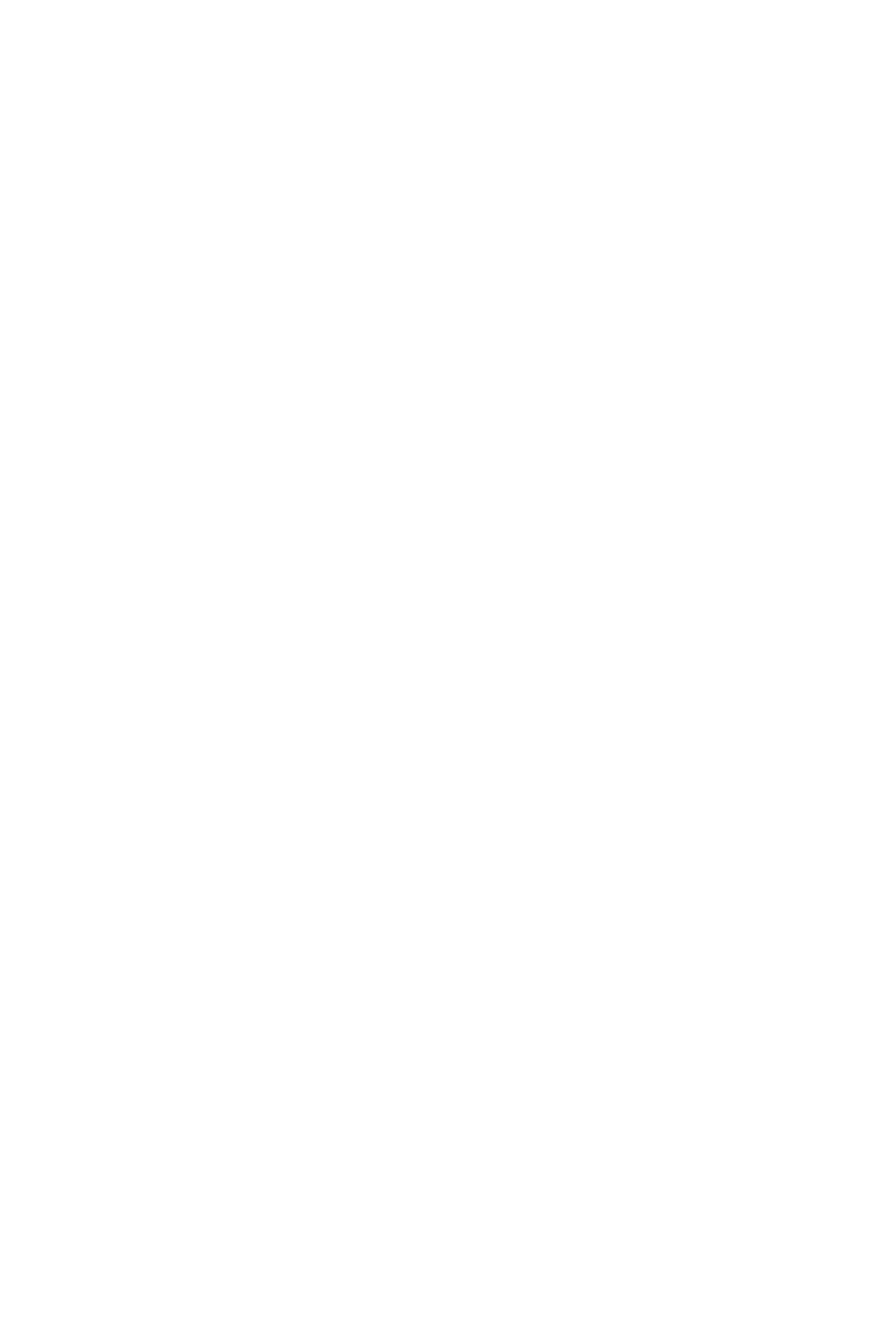
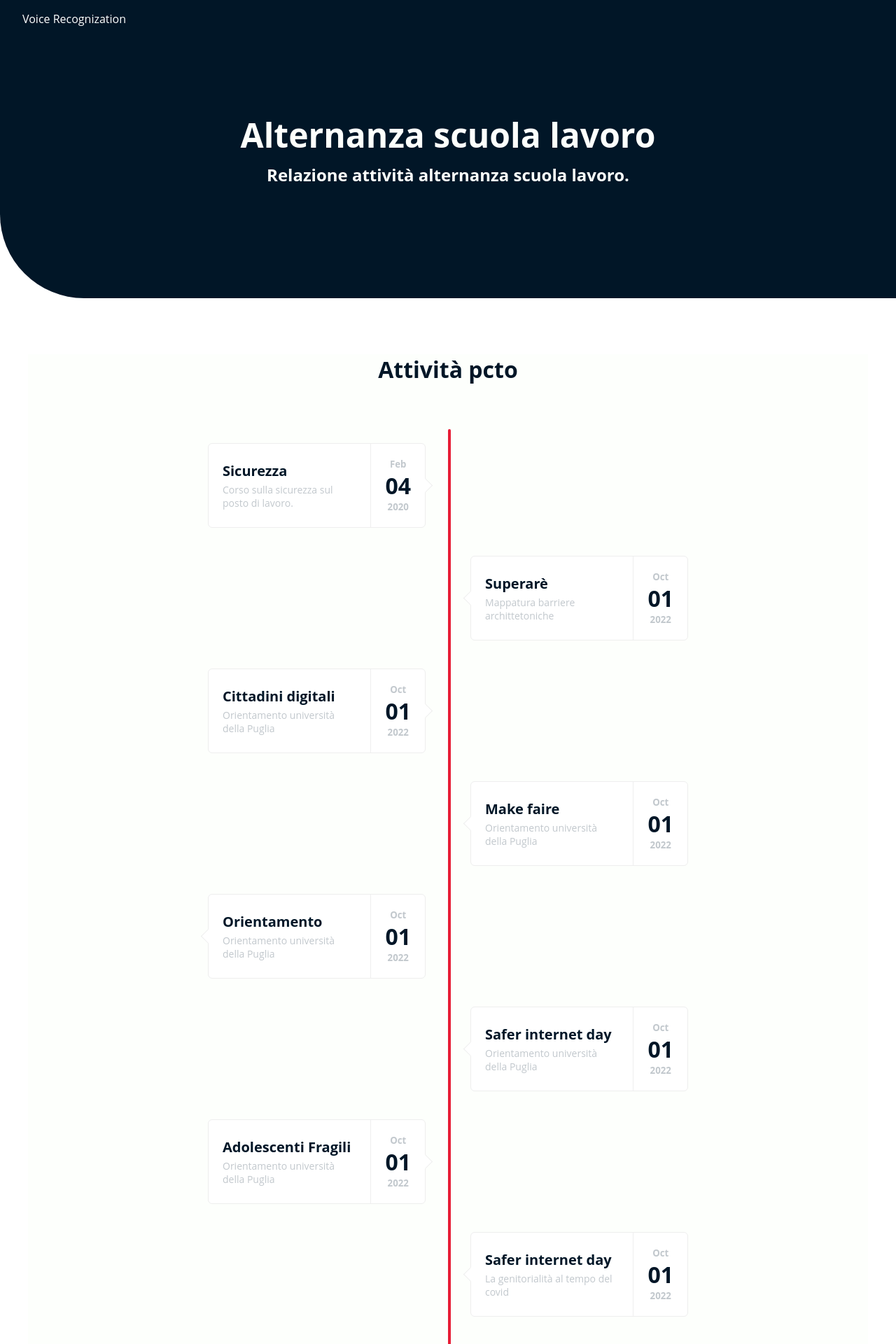
Before and after one commit to MicheleDellaquila/Voice_recognization, a React (Create React App) app: page /Alternanza-scuola-lavoro in a window 1280 px wide. Before the commit this address had no page. Shown: the top 1920 px of the page at 70% size. Before the commit the page ends 800 px from the top, so only its background shows below. Built offline with nearby package versions, Linux system fonts and the light colour scheme.

Commit message:
pcto page

```diff
--- a/src/App.js
+++ b/src/App.js
@@ -1,12 +1,14 @@
 import React from 'react';
 import { BrowserRouter, Routes, Route } from 'react-router-dom';
 import Home from './Pages/Home/Home';
+import Pcto from './Pages/Pcto/Pcto';
 
 const App = () => {
   return (
     <BrowserRouter>
       <Routes>
         <Route path='/' element={<Home />} />
+        <Route path='/Alternanza-scuola-lavoro' element={<Pcto />} />
       </Routes>
     </BrowserRouter>
   );
--- /dev/null
+++ b/src/Components/CardActivities/CardActivities.js
@@ -0,0 +1,18 @@
+import React from 'react';
+import './CardActivities.scss';
+
+export const CardActivities = ({ title, description, month, day, year, direction }) => {
+  return (
+    <div className={`CardActivities CardActivities--${direction}`}>
+      <div className='p-5'>
+        <h1 className='CardActivities__title'>{title}</h1>
+        <h4 className='CardActivities__subtitle'>{description}</h4>
+      </div>
+      <div className='CardActivities__date p-5'>
+        <h5 className='CardActivities__date-month'>{month}</h5>
+        <h1 className='CardActivities__date-day'>{day}</h1>
+        <h5 className='CardActivities__date-year'>{year}</h5>
+      </div>
+    </div>
+  );
+};
--- /dev/null
+++ b/src/Components/CardActivities/CardActivities.scss
@@ -0,0 +1,66 @@
+.CardActivities {
+  position: relative;
+  display: flex;
+  align-items: center;
+  background-color: #ffffff;
+  border: 1px solid #eeeeee;
+  border-radius: 6px;
+
+  &__title {
+    font-size: 1.25rem;
+    color: #011627;
+    font-weight: 700;
+  }
+
+  &__subtitle {
+    font-size: 0.875rem;
+    color: #c2c8cd;
+    font-weight: 400;
+    margin-top: 0.25rem;
+  }
+
+  &__date {
+    border-left: 1px solid #eeeeee;
+
+    &-month {
+      text-align: center;
+      color: #c2c8cd;
+      font-weight: bold;
+    }
+
+    &-day {
+      color: #011627;
+      font-weight: 700;
+    }
+
+    &-year {
+      text-align: center;
+      color: #c2c8cd;
+      font-weight: bold;
+    }
+  }
+
+  &--left::after {
+    content: '';
+    position: absolute;
+    left: -8px;
+    width: 15px;
+    height: 15px;
+    background-color: #ffffff;
+    border-bottom: 1px solid #eeeeee;
+    border-left: 1px solid #eeeeee;
+    transform: rotate(45deg);
+  }
+
+  &--right::after {
+    content: '';
+    position: absolute;
+    right: -8px;
+    width: 15px;
+    height: 15px;
+    background-color: #ffffff;
+    border-top: 1px solid #eeeeee;
+    border-right: 1px solid #eeeeee;
+    transform: rotate(45deg);
+  }
+}
--- /dev/null
+++ b/src/Containers/Activities/Activities.js
@@ -0,0 +1,127 @@
+import React from 'react';
+import { CardActivities } from '../../Components/CardActivities/CardActivities';
+import './Activities.scss';
+
+const Activities = () => {
+  return (
+    <div className='Activities container'>
+      <h1 className='Activities__title'>Attività pcto</h1>
+      <div className='flex mt-16'>
+        <ul className='Activities__list col-lg-8 mx-auto'>
+          <li className='Activities__item'>
+            <CardActivities
+              title='Sicurezza'
+              description='Corso sulla sicurezza sul posto di lavoro.'
+              month='Feb'
+              day='04'
+              year='2020'
+              direction='right'
+            />
+          </li>
+          <li className='Activities__item'>
+            <CardActivities
+              title='Superarè'
+              description='Mappatura barriere archittetoniche'
+              month='Oct'
+              day='01'
+              year='2022'
+              direction='left'
+            />
+          </li>
+          <li className='Activities__item'>
+            <CardActivities
+              title='Cittadini digitali'
+              description='Orientamento università della Puglia'
+              month='Oct'
+              day='01'
+              year='2022'
+              direction='right'
+            />
+          </li>
+          <li className='Activities__item'>
+            <CardActivities
+              title='Make faire'
+              description='Orientamento università della Puglia'
+              month='Oct'
+              day='01'
+              year='2022'
+              direction='left'
+            />
+          </li>
+          <li className='Activities__item'>
+            <CardActivities
+              title='Orientamento'
+              description='Orientamento università della Puglia'
+              month='Oct'
+              day='01'
+              year='2022'
+              direction='left'
+            />
+          </li>
+          <li className='Activities__item'>
+            <CardActivities
+              title='Safer internet day'
+              description='Orientamento università della Puglia'
+              month='Oct'
+              day='01'
+              year='2022'
+              direction='left'
+            />
+          </li>
+          <li className='Activities__item'>
+            <CardActivities
+              title='Adolescenti Fragili'
+              description='Orientamento università della Puglia'
+              month='Oct'
+              day='01'
+              year='2022'
+              direction='right'
+            />
+          </li>
+          <li className='Activities__item'>
+            <CardActivities
+              title='Safer internet day'
+              description='La genitorialità al tempo del covid'
+              month='Oct'
+              day='01'
+              year='2022'
+              direction='left'
+            />
+          </li>
+          <li className='Activities__item'>
+            <CardActivities
+              title='Salone dello studente'
+              description='La genitorialità al tempo del covid'
+              month='Oct'
+              day='01'
+              year='2022'
+              direction='right'
+            />
+          </li>
+          <li className='Activities__item'>
+            <CardActivities
+              title='Biblioteca'
+              description='La genitorialità al tempo del covid'
+              month='Oct'
+              day='01'
+              year='2022'
+              direction='left'
+            />
+          </li>
+          <li className='Activities__item'>
+            <CardActivities
+              title='Biblioteca'
+              description='Giornata della memoria'
+              month='Oct'
+              day='01'
+              year='2022'
+              direction='right'
+            />
+          </li>
+        </ul>
+      </div>
+    </div>
+  );
+};
+
+export default Activities;
--- /dev/null
+++ b/src/Containers/Activities/Activities.scss
@@ -0,0 +1,36 @@
+.Activities {
+  position: relative;
+  background-color: #fdfffc;
+
+  &__title {
+    text-align: center;
+    color: #011627;
+    font-weight: bold;
+    font-size: 2rem;
+  }
+
+  &__list {
+    position: relative;
+
+    &::after {
+      content: '';
+      position: absolute;
+      top: 0;
+      left: 50%;
+      height: 100%;
+      border: 2px solid #e71d36;
+      border-radius: 12px;
+    }
+  }
+
+  &__item {
+    display: flex;
+    width: 50%;
+    padding: 1.25rem 2rem;
+
+    &:nth-child(even) {
+      margin-left: auto;
+      justify-content: flex-end;
+    }
+  }
+}
--- a/src/Containers/Header/Header.js
+++ b/src/Containers/Header/Header.js
@@ -1,10 +1,13 @@
 import React from 'react';
 import './Header.scss';
+import { Link } from 'react-router-dom';
 
 const Header = () => {
   return (
-    <header className='Header container'>
-      <h1 className='Header__title'>Vocal recognition</h1>
+    <header className='Header'>
+      <Link to='/' className='Header__link'>
+        Voice Recognization
+      </Link>
     </header>
   );
 };
--- a/src/Containers/Header/Header.scss
+++ b/src/Containers/Header/Header.scss
@@ -1,9 +1,10 @@
 .Header {
-  padding: 1rem;
+  position: absolute;
+  z-index: 1;
+  padding: 1rem 2rem;
+  width: 100%;
 
-  &__title {
-    font-size: 1.25rem;
-    font-weight: 400;
-    color: #f8f9fa;
+  &__link {
+    color: #ffffff;
   }
 }
--- a/src/Pages/Home/Home.js
+++ b/src/Pages/Home/Home.js
@@ -7,6 +7,8 @@ import Italiano from '../../Assets/Images/Italiano.jpg';
 import ReactJS from '../../Assets/Images/React js.jpg';
 import Web from '../../Assets/Images/Web 2.0.jpg';
 import Storia from '../../Assets/Images/Storia.jpeg';
+import Gestione from '../../Assets/Images/Gestione.png';
+import Informatica from '../../Assets/Images/Informatica.jpeg';
 import { motion } from 'framer-motion/dist/framer-motion';
 
 const Home = () => {
@@ -61,7 +63,11 @@ const Home = () => {
             />
           </div>
           <div className='Home__carousel-item'>
-            <SchoolObject backgroundImage={Image} title='Italiano' description='ciao' />
+            <SchoolObject
+              backgroundImage={Informatica}
+              title='Informatica'
+              description='Descrizione e spiegazione di una base dati'
+            />
           </div>
           <div className='Home__carousel-item'>
             <SchoolObject
@@ -81,7 +87,11 @@ const Home = () => {
             <SchoolObject backgroundImage={Image} title='Italiano' description='ciao' />
           </div>
           <div className='Home__carousel-item'>
-            <SchoolObject backgroundImage={Image} title='Italiano' description='ciao' />
+            <SchoolObject
+              backgroundImage={Gestione}
+              title='Gestione'
+              description='Spiegazione di un organigramma / costruzione progetto'
+            />
           </div>
         </motion.div>
       </motion.div>
--- a/src/Pages/Home/Home.scss
+++ b/src/Pages/Home/Home.scss
@@ -11,7 +11,7 @@
     color: #f1f1f1;
     position: absolute;
     font-size: 80px;
-    top: -47px;
+    top: -36px;
     left: -30px;
     z-index: -1;
   }
--- /dev/null
+++ b/src/Pages/Pcto/Pcto.js
@@ -0,0 +1,24 @@
+import React from 'react';
+import Cover from '../../Reusable/Cover/Cover';
+import Header from '../../Containers/Header/Header';
+import Activities from '../../Containers/Activities/Activities';
+
+const Pcto = () => {
+  return (
+    <div className='relative'>
+      <div className='relative'>
+        <Header />
+        <Cover
+          title='Alternanza scuola lavoro'
+          subtitle='Relazione attività alternanza scuola lavoro.'
+          backgroundColor='#011627'
+        />
+      </div>
+      <main className='py-20'>
+        <Activities />
+      </main>
+    </div>
+  );
+};
+
+export default Pcto;
--- /dev/null
+++ b/src/Reusable/Cover/Cover.js
@@ -0,0 +1,18 @@
+import React from 'react';
+import './Cover.scss';
+
+const Cover = ({ title, subtitle, backgroundColor }) => {
+  return (
+    <div
+      className='Cover'
+      style={{
+        backgroundColor: backgroundColor,
+      }}
+    >
+      <h1 className='Cover__title'>{title}</h1>
+      <h2 className='Cover__subtitle'>{subtitle}</h2>
+    </div>
+  );
+};
+
+export default Cover;
--- /dev/null
+++ b/src/Reusable/Cover/Cover.scss
@@ -0,0 +1,18 @@
+.Cover {
+  position: relative;
+  padding: 10rem 0;
+  border-bottom-left-radius: 120px;
+
+  &__title {
+    text-align: center;
+    color: #fdfffc;
+    font-size: 3rem;
+  }
+
+  &__subtitle {
+    text-align: center;
+    color: #fdfffc;
+    font-size: 1.5rem;
+    margin-top: 0.5rem;
+  }
+}
```
Also changed, not shown: src/Assets/Images/Gestione.png (added), src/Assets/Images/Informatica.jpeg (added).
